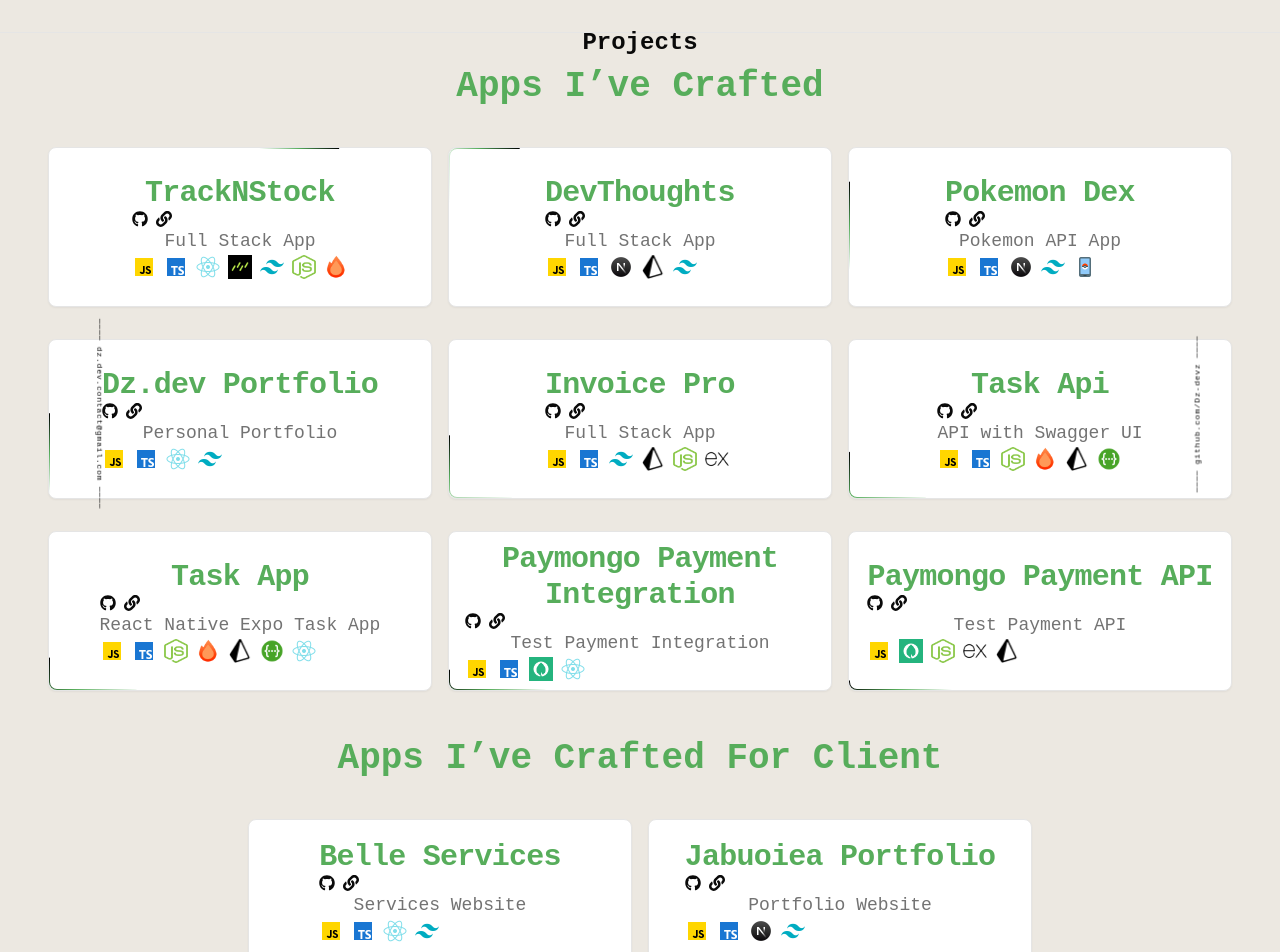
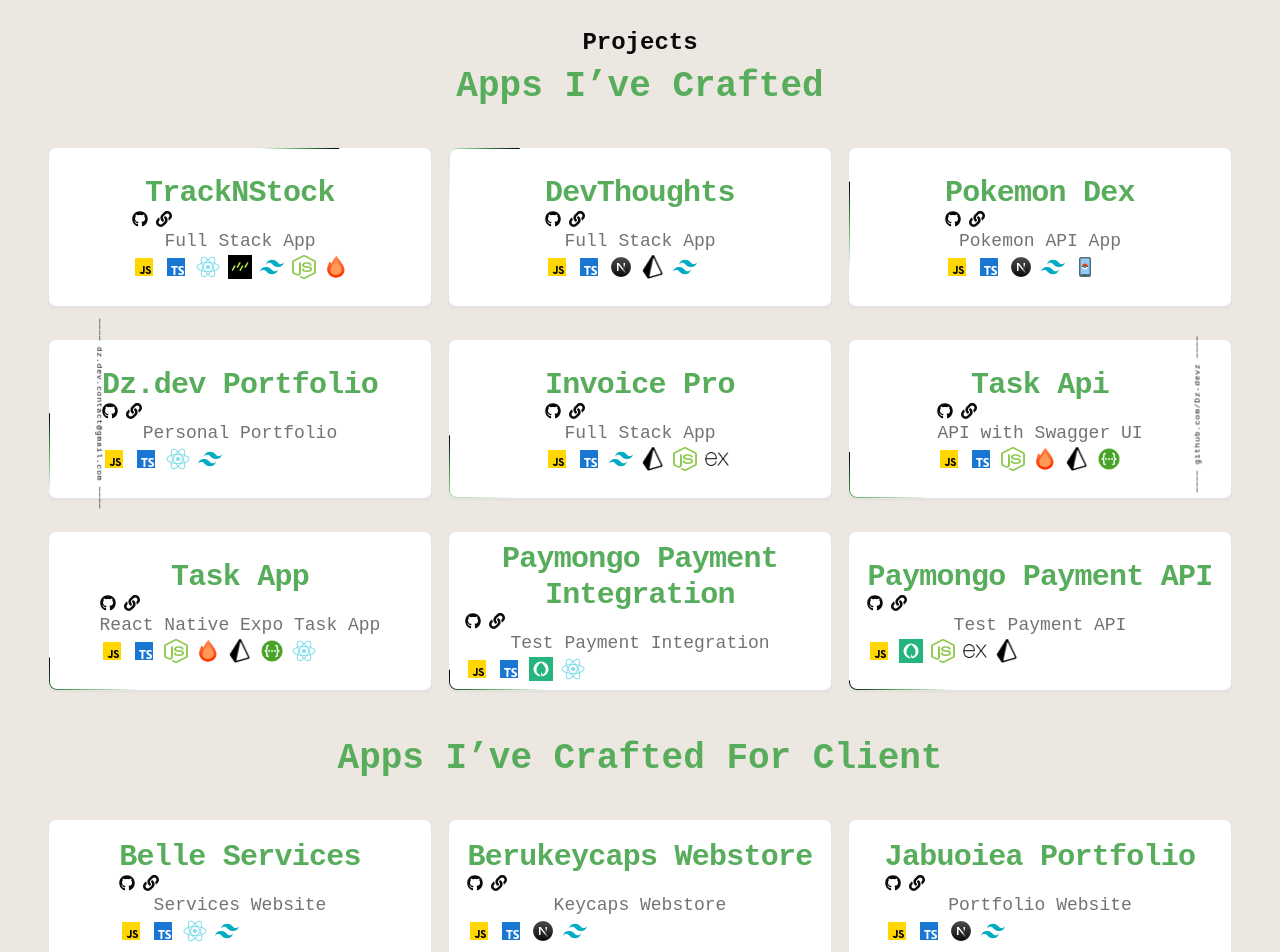
Before and after one commit to Dz-devz/personal-portfolio, a React (Vite) app: page /projects in a window 1280 px wide. Shown: the top 952 px of the page. Built offline with nearby package versions, Linux system fonts and the light colour scheme; a web font is replaced by a local one.

Commit message:
ref: new project

```diff
--- a/src/routes/projects.tsx
+++ b/src/routes/projects.tsx
@@ -1,4 +1,5 @@
 import belleWebsite from "@/assets/bellewebsite.gif";
+import berukeycapsThumbnail from "@/assets/berukeycapsThumbnail.gif";
 import devthoughtsgif from "@/assets/devthoughtsgif.gif";
 import drizzlekit from "@/assets/drizzlekit.png";
 import dztaskthumbnail from "@/assets/dztaskthumbnail.gif";
@@ -203,6 +204,20 @@ const thumbnails = [
   },
   {
     id: 11,
+    title: "Berukeycaps Webstore",
+    desc: "Keycaps Webstore",
+    thumbnail: berukeycapsThumbnail,
+    link: "https://berukeycaps-webstore.vercel.app/",
+    tools: {
+      javascript: javascript,
+      typescript: typescript,
+      reactjs: nextjs,
+      tailwind: tailwind,
+    },
+    category: "Client",
+  },
+  {
+    id: 12,
     title: "Jabuoiea Portfolio",
     desc: "Portfolio Website",
     thumbnail: jabuoieathumbnail,
```
Also changed, not shown: 1 other file (tests, documents, lock files or other folders).
